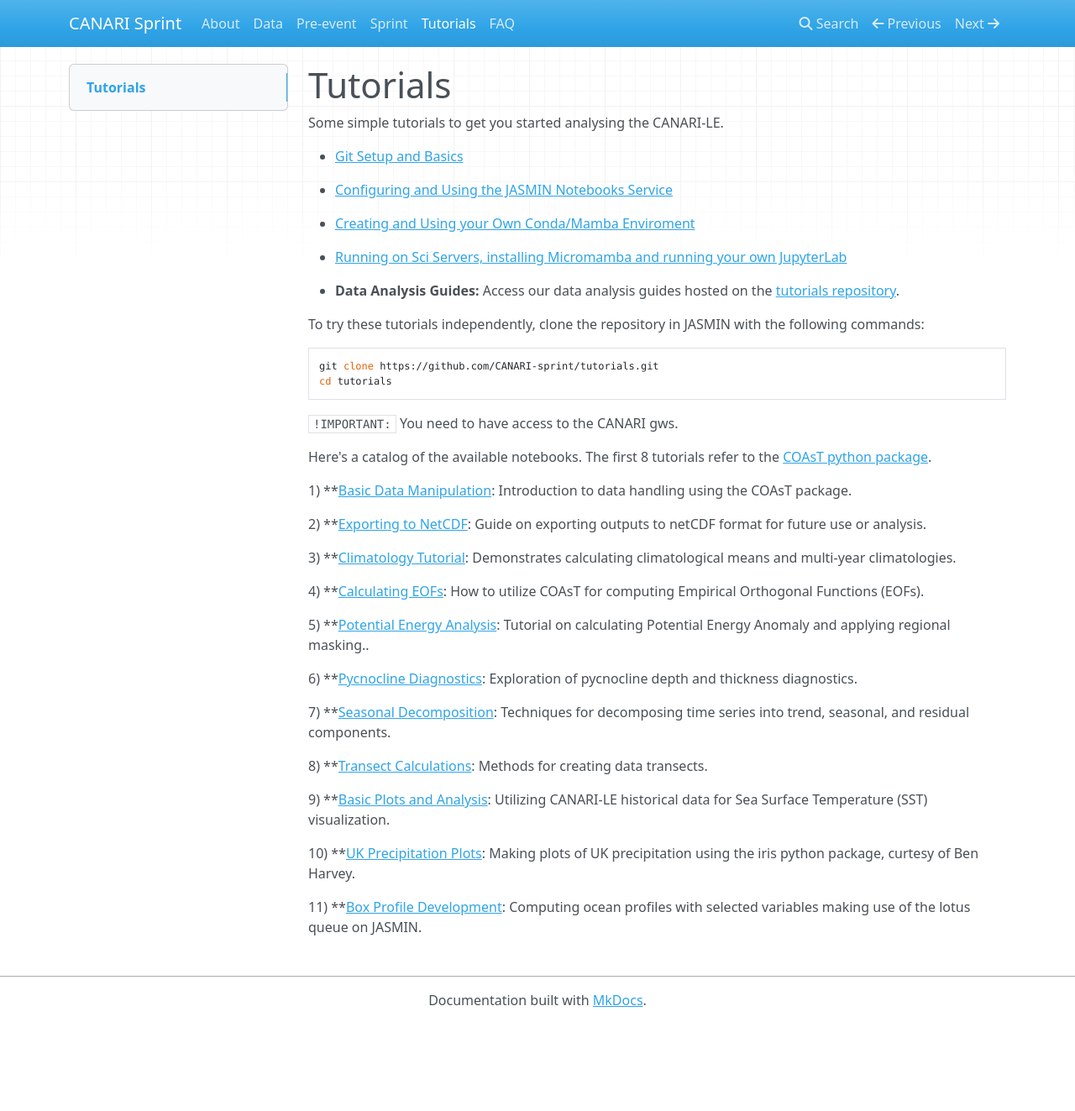
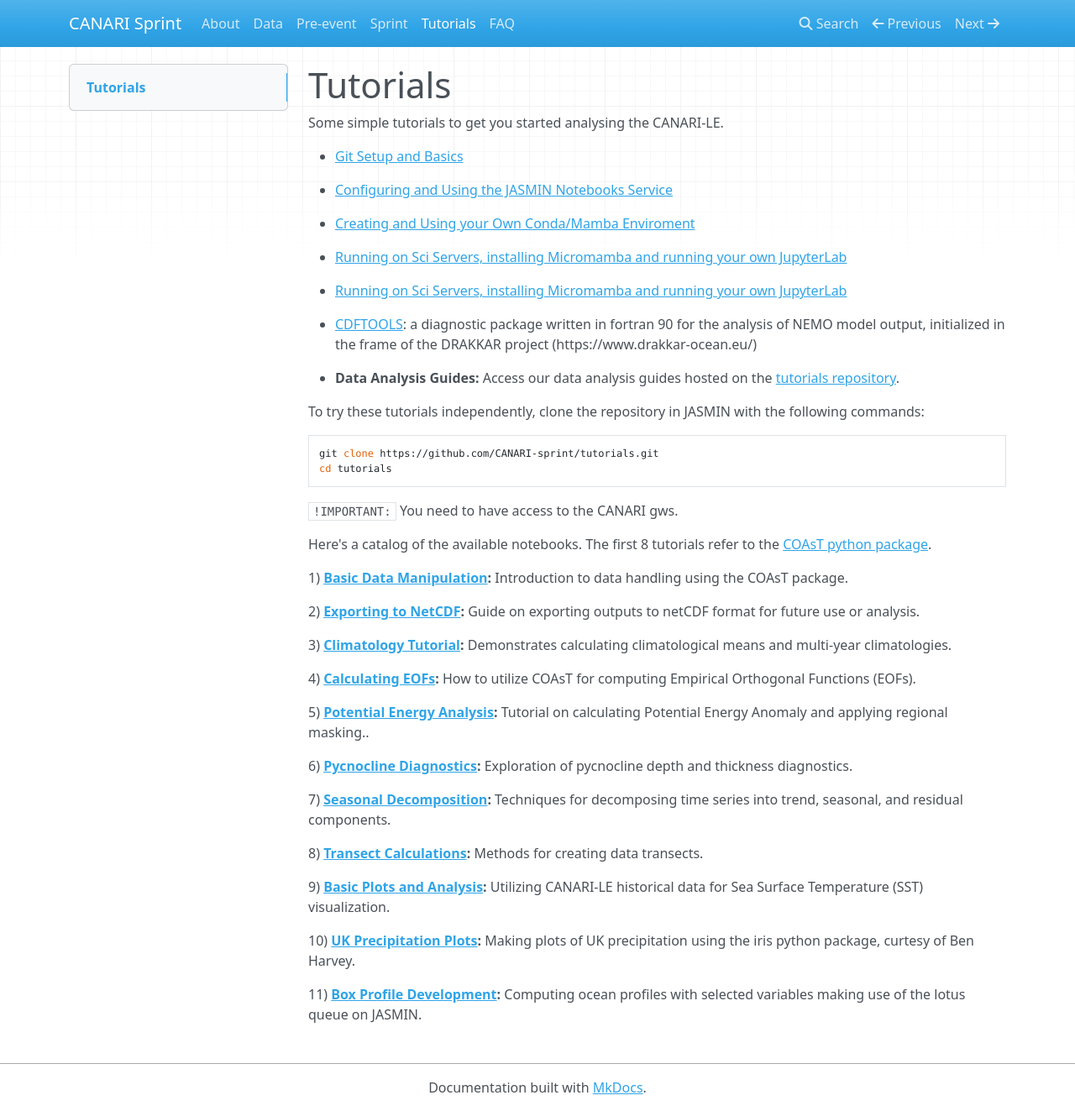
Before and after one commit to LESFMIP-sprint/sprint-info, an MkDocs documentation site: the page built from docs/tutorials.md, in a window 1280 px wide and 1323 px high. Shown: the whole window at 84% size. Built offline with MkDocs 1.6.1, drawn with Linux system fonts in a browser that asks for light colours; nearby versions of some CDN libraries.

Commit message:
add tutorials

```diff
--- a/docs/tutorials.md
+++ b/docs/tutorials.md
@@ -9,6 +9,10 @@ Some simple tutorials to get you started analysing the CANARI-LE.
 - [Creating and Using your Own Conda/Mamba Enviroment](creating_your_own_conda_env.md)
 
 - [Running on Sci Servers, installing Micromamba and running your own JupyterLab](running_on_sci_servers.md)
+
+- [Running on Sci Servers, installing Micromamba and running your own JupyterLab](running_on_sci_servers.md)
+
+- [CDFTOOLS](https://github.com/CANARI-sprint/CDFTOOLS):  a diagnostic package written in fortran 90 for the analysis of NEMO model output, initialized in the frame of the DRAKKAR project (https://www.drakkar-ocean.eu/)
 
 - **Data Analysis Guides:** Access our data analysis guides hosted on the [tutorials repository](https://github.com/CANARI-sprint/tutorials).
 
@@ -22,24 +26,24 @@ cd tutorials
 
 Here's a catalog of the available notebooks.  The first 8 tutorials refer to the [COAsT python package](https://british-oceanographic-data-centre.github.io/COAsT/#about).
 
-1) **[Basic Data Manipulation](https://github.com/CANARI-sprint/tutorials/blob/main/notebooks/1_basic_manipulation.ipynb): Introduction to data handling using the COAsT package.
+1) **[Basic Data Manipulation](https://github.com/CANARI-sprint/tutorials/blob/main/notebooks/1_basic_manipulation.ipynb):** Introduction to data handling using the COAsT package.
 
-2) **[Exporting to NetCDF](https://github.com/CANARI-sprint/tutorials/blob/main/notebooks/2_export_to_netcdf.ipynb): Guide on exporting outputs to netCDF format for future use or analysis.
+2) **[Exporting to NetCDF](https://github.com/CANARI-sprint/tutorials/blob/main/notebooks/2_export_to_netcdf.ipynb):** Guide on exporting outputs to netCDF format for future use or analysis.
 
-3) **[Climatology Tutorial](https://github.com/CANARI-sprint/tutorials/blob/main/notebooks/3_climatology_tutorial.ipynb): Demonstrates calculating climatological means and multi-year climatologies.
+3) **[Climatology Tutorial](https://github.com/CANARI-sprint/tutorials/blob/main/notebooks/3_climatology_tutorial.ipynb):** Demonstrates calculating climatological means and multi-year climatologies.
 
-4) **[Calculating EOFs](https://github.com/CANARI-sprint/tutorials/blob/main/notebooks/4_calculate_eof.ipynb): How to utilize COAsT for computing Empirical Orthogonal Functions (EOFs).
+4) **[Calculating EOFs](https://github.com/CANARI-sprint/tutorials/blob/main/notebooks/4_calculate_eof.ipynb):** How to utilize COAsT for computing Empirical Orthogonal Functions (EOFs).
 
-5) **[Potential Energy Analysis](https://github.com/CANARI-sprint/tutorials/blob/main/notebooks/5_potential_energy.ipynb): Tutorial on calculating Potential Energy Anomaly and applying regional masking..
+5) **[Potential Energy Analysis](https://github.com/CANARI-sprint/tutorials/blob/main/notebooks/5_potential_energy.ipynb):** Tutorial on calculating Potential Energy Anomaly and applying regional masking..
 
-6) **[Pycnocline Diagnostics](https://github.com/CANARI-sprint/tutorials/blob/main/notebooks/6_pycnocline.ipynb): Exploration of pycnocline depth and thickness diagnostics.
+6) **[Pycnocline Diagnostics](https://github.com/CANARI-sprint/tutorials/blob/main/notebooks/6_pycnocline.ipynb):** Exploration of pycnocline depth and thickness diagnostics.
 
-7) **[Seasonal Decomposition](https://github.com/CANARI-sprint/tutorials/blob/main/notebooks/7_seasonal_decomp.ipynb): Techniques for decomposing time series into trend, seasonal, and residual components.
+7) **[Seasonal Decomposition](https://github.com/CANARI-sprint/tutorials/blob/main/notebooks/7_seasonal_decomp.ipynb):** Techniques for decomposing time series into trend, seasonal, and residual components.
 
-8) **[Transect Calculations](https://github.com/CANARI-sprint/tutorials/blob/main/notebooks/8_transect_calculation.ipynb): Methods for creating data transects.
+8) **[Transect Calculations](https://github.com/CANARI-sprint/tutorials/blob/main/notebooks/8_transect_calculation.ipynb):** Methods for creating data transects.
 
-9) **[Basic Plots and Analysis](https://github.com/CANARI-sprint/tutorials/blob/main/notebooks/9_basic_plots_and_analysis.ipynb): Utilizing CANARI-LE historical data for Sea Surface Temperature (SST) visualization.
+9) **[Basic Plots and Analysis](https://github.com/CANARI-sprint/tutorials/blob/main/notebooks/9_basic_plots_and_analysis.ipynb):** Utilizing CANARI-LE historical data for Sea Surface Temperature (SST) visualization.
 
-10) **[UK Precipitation Plots](https://github.com/CANARI-sprint/tutorials/blob/main/notebooks/0_UK_Precipitation_with_iris.ipynb): Making plots of UK precipitation using the iris python package, curtesy of Ben Harvey.
+10) **[UK Precipitation Plots](https://github.com/CANARI-sprint/tutorials/blob/main/notebooks/0_UK_Precipitation_with_iris.ipynb):** Making plots of UK precipitation using the iris python package, curtesy of Ben Harvey.
 
-11) **[Box Profile Development](https://github.com/CANARI-sprint/tutorials/blob/main/notebooks/11_compute_and_plot_an_ocean_profile_using_lotus.ipynb): Computing ocean profiles with selected variables making use of the lotus queue on JASMIN.
+11) **[Box Profile Development](https://github.com/CANARI-sprint/tutorials/blob/main/notebooks/11_compute_and_plot_an_ocean_profile_using_lotus.ipynb):** Computing ocean profiles with selected variables making use of the lotus queue on JASMIN.
--- a/public/index.html
+++ b/public/index.html
@@ -200,5 +200,5 @@ Annual Mean Sea Surface Temperature for 1950 in ensemble member 1</p>
 
 <!--
 MkDocs version : 1.5.3
-Build Date UTC : 2024-03-01 16:41:20.445055+00:00
+Build Date UTC : 2024-03-01 16:53:00.640624+00:00
 -->
--- a/public/jasmin_notebook_service/index.html
+++ b/public/jasmin_notebook_service/index.html
@@ -105,10 +105,10 @@
 * From the Jupyter launcher click on the terminal icon
 * Type: <code>conda run -p /gws/smf/j04/canari/conda-env python -m ipykernel install --user --name CANARI</code> and press enter
 * Open a new Jupyter launcher by clicking on File and then New Launcher
-* There should now be a notebook and console option called CANARI. </p>
+* There should now be a notebook and console option called CANARI, although this can take around one minute to appear.</p>
 <h3 id="getting-the-canari-example-code">Getting the CANARI example code</h3>
 <ol>
-<li>Click on the Git menu and choose "Clone a repo" <img alt="Screenshot of the Jupyter Git Menu" src="../assets/jupyter-git-menu.png" /></li>
+<li>Click on the Git menu and choose "Clone a repo" <img alt="Screenshot of the Jupyter Git Menu" src="../assets/jupyter-git-menu.png" />. Make sure you are in your home directory by clicking on the folder icon in the file browser on the left side of the screen. <img alt="Screenshot of the Jupyter home directory icon" src="../assets/jupyter-homefolder.png" /></li>
 <li>Enter https://github.com/CANARI-sprint/tutorials as the URI of the remote Git repository. <img alt="Screenshot of entering the URI" src="../assets/jupyter-git-repo-uri.png" /></li>
 <li>Click Clone</li>
 </ol>
```
Also changed, not shown: public/assets/jupyter-homefolder.png (added), 2 other files.
